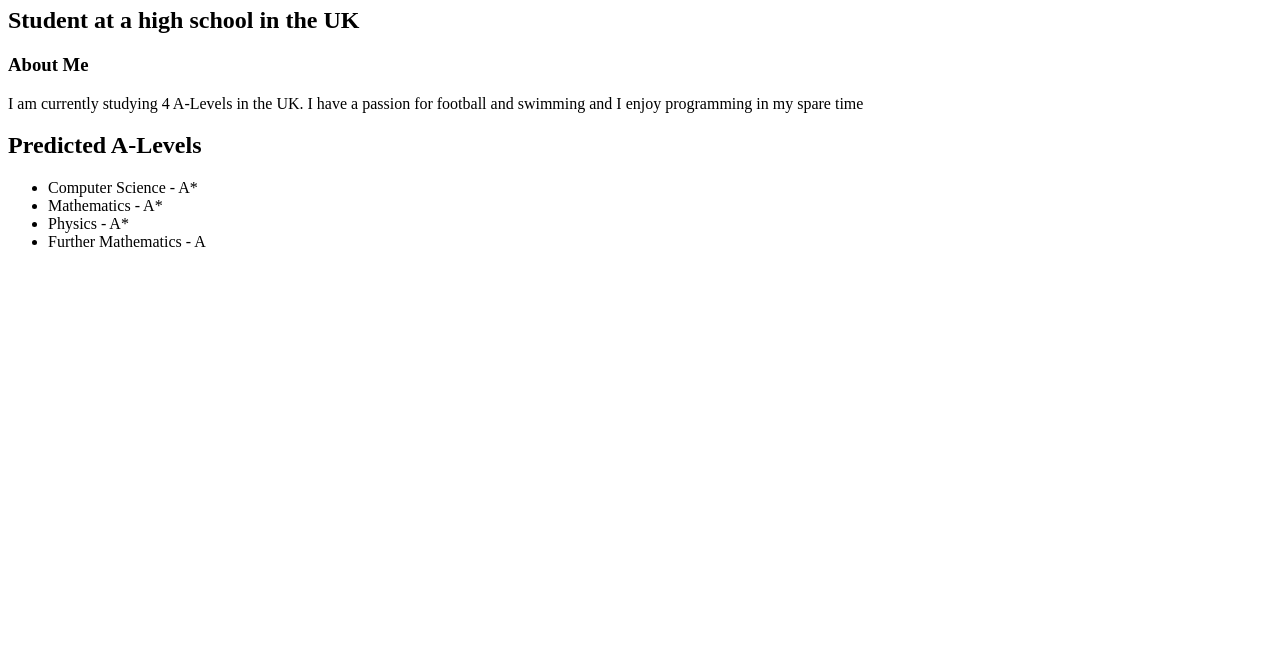
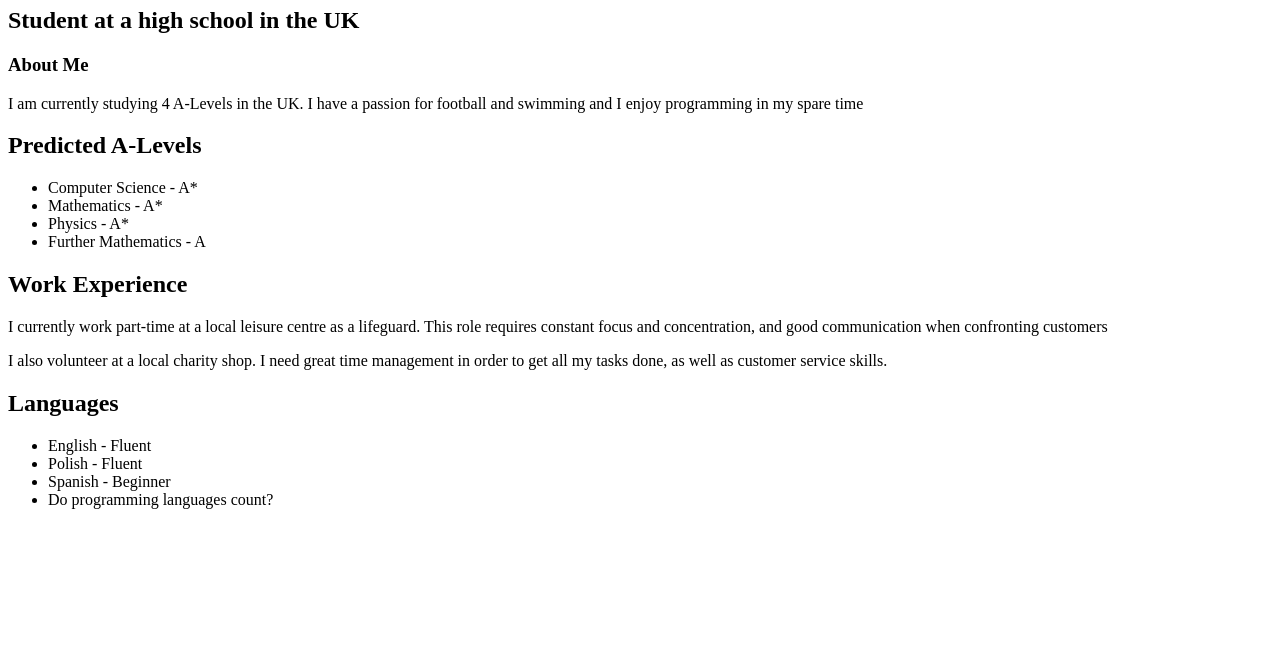
Before and after one commit to patrykb1/webdev_project1, a plain HTML site: page index.html in a window 1280 px wide. Shown: the part 143-800 px from the top of the page. Drawn offline with Linux system fonts and the light colour scheme.

Commit message:
Updated index.html
Added languages and work experience, pretty much done

```diff
--- a/index.html
+++ b/index.html
@@ -8,8 +8,8 @@
     <nav>
       <ul>
         <li><a href="index.html">Resume</a></li>
-        <li><a href="football.html">Football</a></li>
-        <li><a href="tbd.html">TBD</a></li>
+        <li><a href="football.html">Legia Warsaw</a></li>
+        <li><a href="dog.html">German Shepherds</a></li>
       </ul>
     </nav>
     <h1>Patryk Baranowski</h1>
@@ -23,5 +23,15 @@
       <li>Physics - A*</li>
       <li>Further Mathematics - A</li>
     </ul>
+    <h2>Work Experience</h2>
+    <p>I currently work part-time at a local leisure centre as a lifeguard. This role requires constant focus and concentration, and good communication when confronting customers</p>
+    <p>I also volunteer at a local charity shop. I need great time management in order to get all my tasks done, as well as customer service skills. </p>
+    <h2>Languages</h2>
+    <ul>
+      <li>English - Fluent</li>
+      <li>Polish - Fluent</li>
+      <li>Spanish - Beginner</li>
+      <li>Do programming languages count?</li>
+    </ul>
   </body>
 </html>
```
